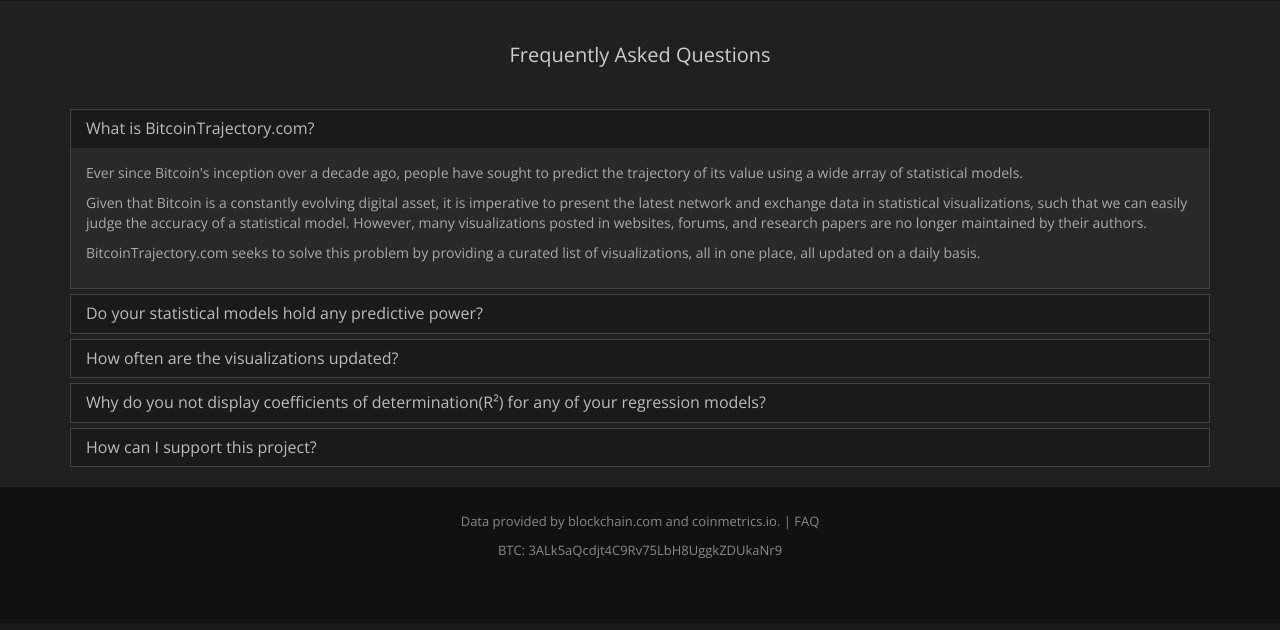
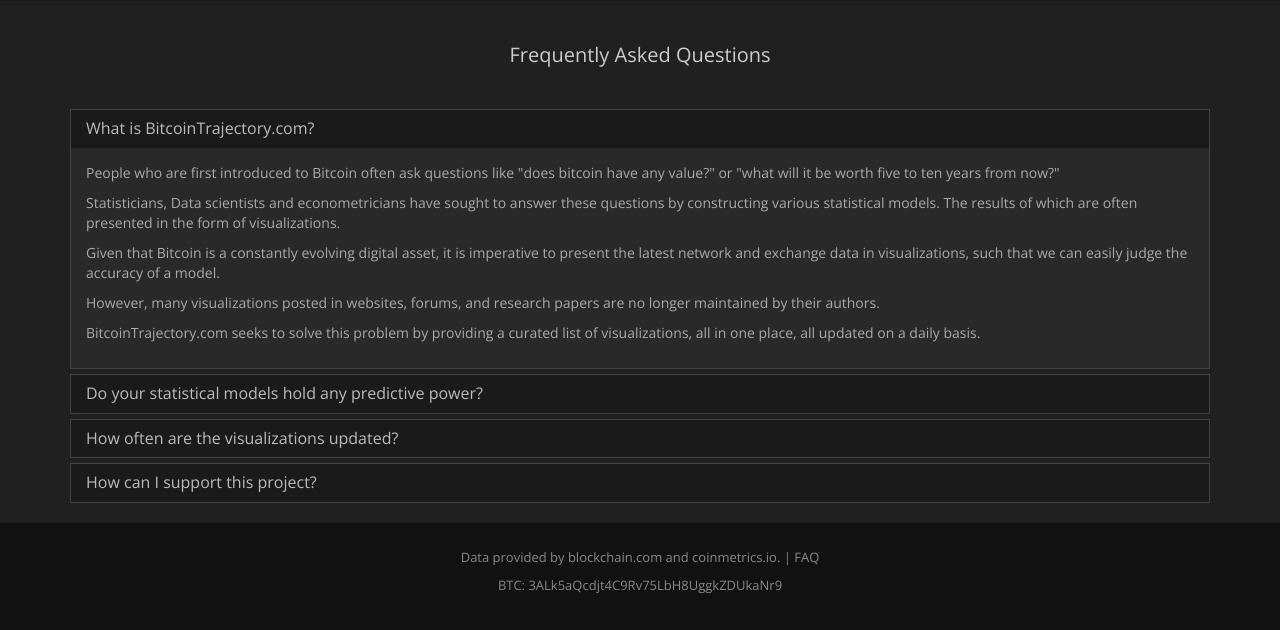
Before and after one commit to christosci/BitcoinTrajectory, a PHP site: page /faq.php in a window 1280 px wide. Shown: the part 177-807 px from the top of the page. Before the commit the page ends 735 px from the top, so only its background shows below. Run offline with PHP 8.4, Linux system fonts and the light colour scheme; some libraries are stand-ins or nearby versions.

Commit message:
fix writing

```diff
--- a/faq.php
+++ b/faq.php
@@ -11,12 +11,15 @@
         </div>
         <div id="collapse1" class="panel-collapse collapse in">
           <div class="panel-body">
-            <p>Ever since Bitcoin's inception over a decade ago, people have sought
-            to predict the trajectory of its value using a wide array of statistical models.</p>
+            <p>People who are first introduced to Bitcoin often ask questions like "does bitcoin have any value?"
+            or "what will it be worth five to ten years from now?"</p>
+
+            <p>Statisticians, Data scientists and econometricians have sought to answer these questions by constructing
+            various statistical models. The results of which are often presented in the form of visualizations.</p>
 
             <p>Given that Bitcoin is a constantly evolving digital asset, it is imperative to present the latest network and exchange data
-            in statistical visualizations, such that we can easily judge the accuracy of a statistical model.
-            However, many visualizations posted in websites, forums, and research papers
+            in visualizations, such that we can easily judge the accuracy of a model.<p>
+            <p>However, many visualizations posted in websites, forums, and research papers
             are no longer maintained by their authors.</p>
 
             <p>BitcoinTrajectory.com seeks to solve this problem by providing a curated list of visualizations, all in one place,
@@ -47,9 +50,8 @@
         <div id="collapse3" class="panel-collapse collapse">
           <div class="panel-body">
             <p>Bitcoin network and exchange data are updated on a daily basis sometime around midnight UTC.</p>
-            <p>In an effort to show their predictive power (or lack thereof), regression coefficients originally posted
-              elsewhere are never recalculated. In cases where regression coefficients have not been posted (such as Metcalfe's Law),
-              we have performed our own regression calculations on daily values from from Jul 17, 2010 to Feb 26, 2018.
+            <p>In an effort to show each model's predictive power (or lack thereof) by means of cross-validation,
+            model parameters are never updated.
             </p>
             <p>
               New visualizations are added on a regular basis, so be sure to check back every now and then.
@@ -60,27 +62,10 @@
       <div class="panel panel-default">
         <div class="panel-heading">
           <h4 class="panel-title">
-            <a data-toggle="collapse" data-parent="#accordion" href="#collapse4">Why do you not display coefficients of determination(R&sup2;) for any of your regression models?</a>
+            <a data-toggle="collapse" data-parent="#accordion" href="#collapse4">How can I support this project?</a>
           </h4>
         </div>
         <div id="collapse4" class="panel-collapse collapse">
-          <div class="panel-body">
-            <p>
-              While there are several nonlinear regression models out there that display R&sup2; values, those R&sup2; values are misleading and
-              should not be trusted. It is important to understand that R&sup2; is a goodness-of-fit measure for linear regressions only.</p>
-            <p>
-              In lieu of R&sup2;, some charts on this website display 95% confidence bands to help you judge the goodness-of-fit.
-            </p>
-          </div>
-        </div>
-      </div>
-      <div class="panel panel-default">
-        <div class="panel-heading">
-          <h4 class="panel-title">
-            <a data-toggle="collapse" data-parent="#accordion" href="#collapse5">How can I support this project?</a>
-          </h4>
-        </div>
-        <div id="collapse5" class="panel-collapse collapse">
           <div class="panel-body">
             <p>There are no ads on this website. This project is supported solely by donations from individuals like you.</p>
             <p>If you find the content on this website useful, please consider donating BTC to the address found at the bottom of the page. Thank you.</p>
```
